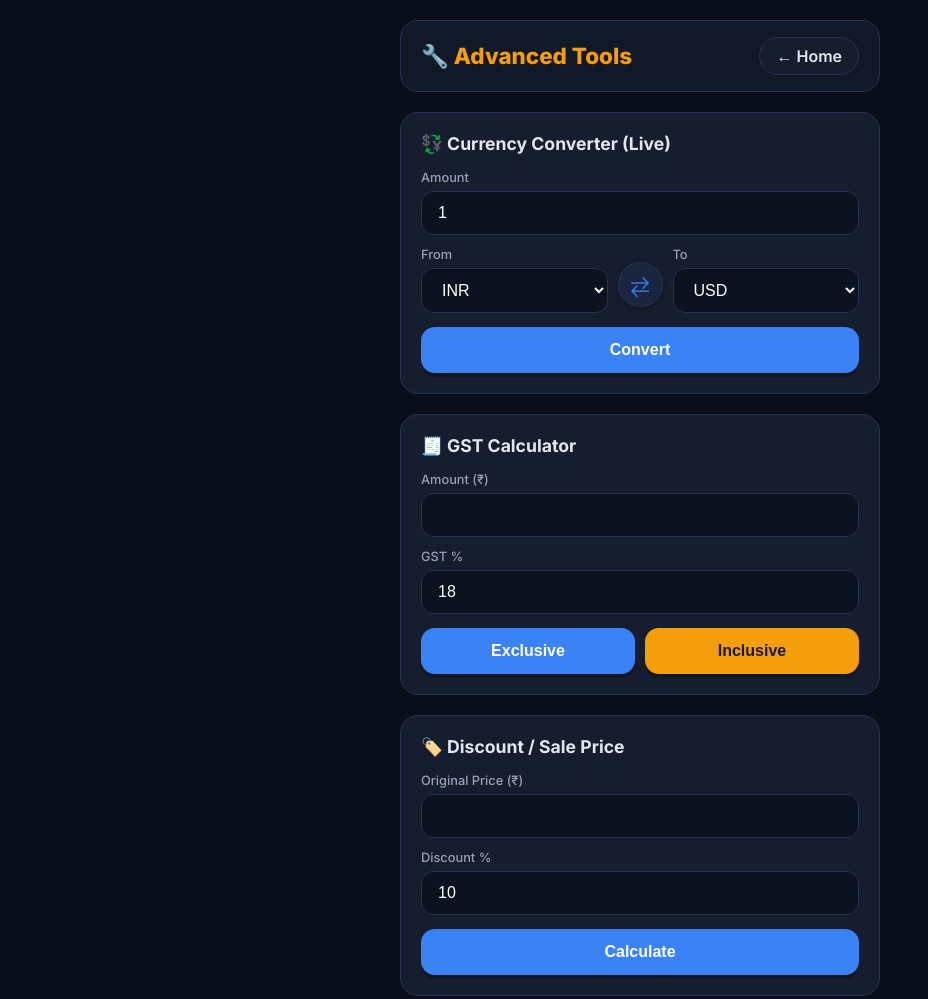
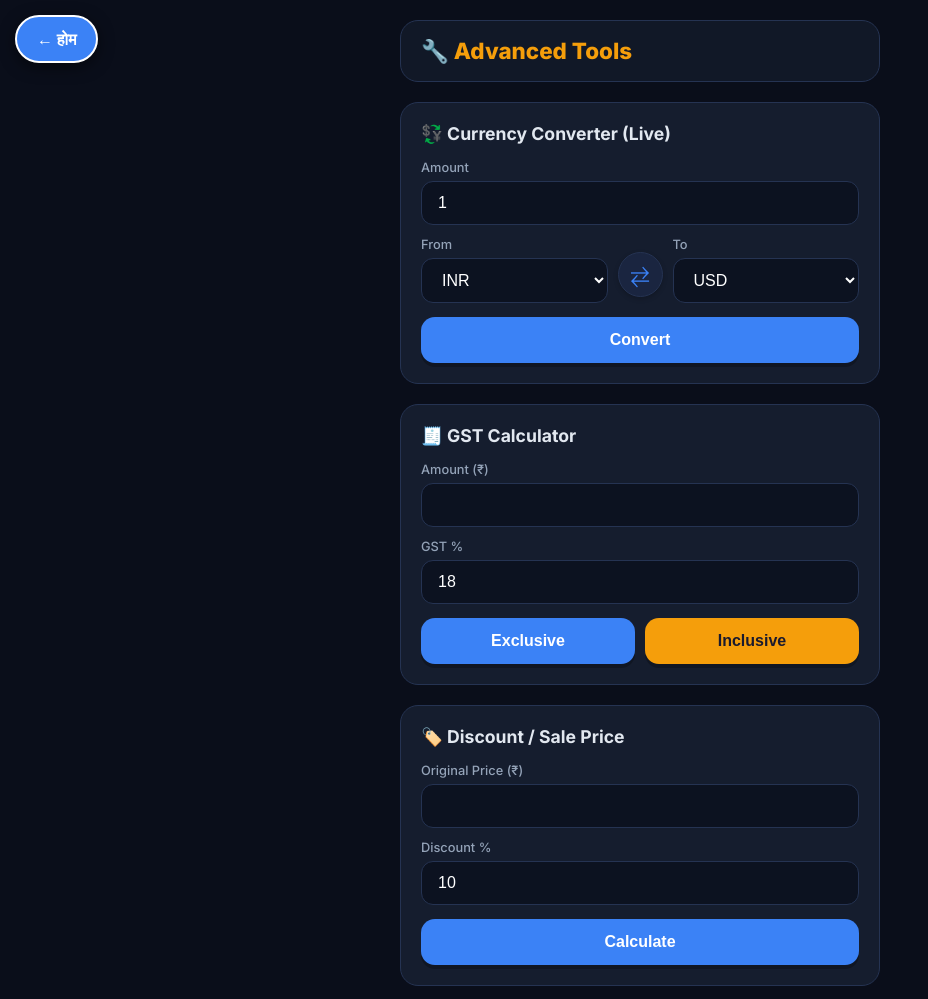
Before and after one commit to fardipthakre/Fardipthakre, a plain HTML site: page advanced-tools.html in a window 1280 px wide. Shown: the top 999 px of the page, without its empty margins (0-928 px from the left). Drawn offline with Linux system fonts and the light colour scheme; no server answers.

Commit message:
Update advanced-tools.html

```diff
--- a/advanced-tools.html
+++ b/advanced-tools.html
@@ -112,7 +112,25 @@
 <body>
     <div class="header">
         <div class="brand">🔧 Advanced Tools </div>
-        <a href="index.html" class="back-btn">← Home</a>
+        <!-- FLOATING BACK BUTTON - HAMESHA DIKHEGA -->
+<a href="index.html" style="
+    position: fixed;
+    top: 15px;
+    left: 15px;
+    background: #3b82f6;
+    color: white;
+    padding: 12px 20px;
+    border-radius: 50px;
+    text-decoration: none;
+    font-weight: bold;
+    font-size: 16px;
+    box-shadow: 0 4px 15px rgba(0,0,0,0.5);
+    z-index: 9999;
+    border: 2px solid white;
+    display: flex;
+    align-items: center;
+    gap: 5px;
+">← होम</a>
     </div>
 
     <div class="main">
```
